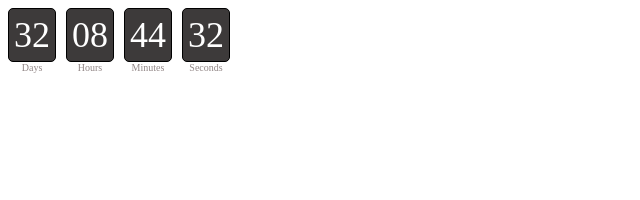
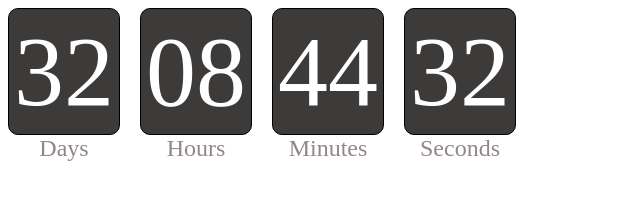
Before and after one commit to Tanulka/goit-js-hw-11-timer, a plain HTML site: page index.html in a window 1280 px wide. Shown: the whole page, without its empty margins (0-640 px from the left). Drawn offline with Linux system fonts and the light colour scheme.

Commit message:
correction size

```diff
--- a/styles.css
+++ b/styles.css
@@ -9,19 +9,19 @@
 }
 
 .field:not(:last-child) {
-  margin-right: 10px;
+  margin-right: 20px;
 }
 
 .value {
   border: 1px solid black;
   padding: 5px;
-  border-radius: 5px;
+  border-radius: 10px;
   color: white;
   background-color: rgb(61, 58, 58);
-  font-size: 36px;
+  font-size: 100px;
 }
 
 .label {
-  font-size: 10px;
+  font-size: 24px;
   color: rgb(146, 135, 135);
 }
```
